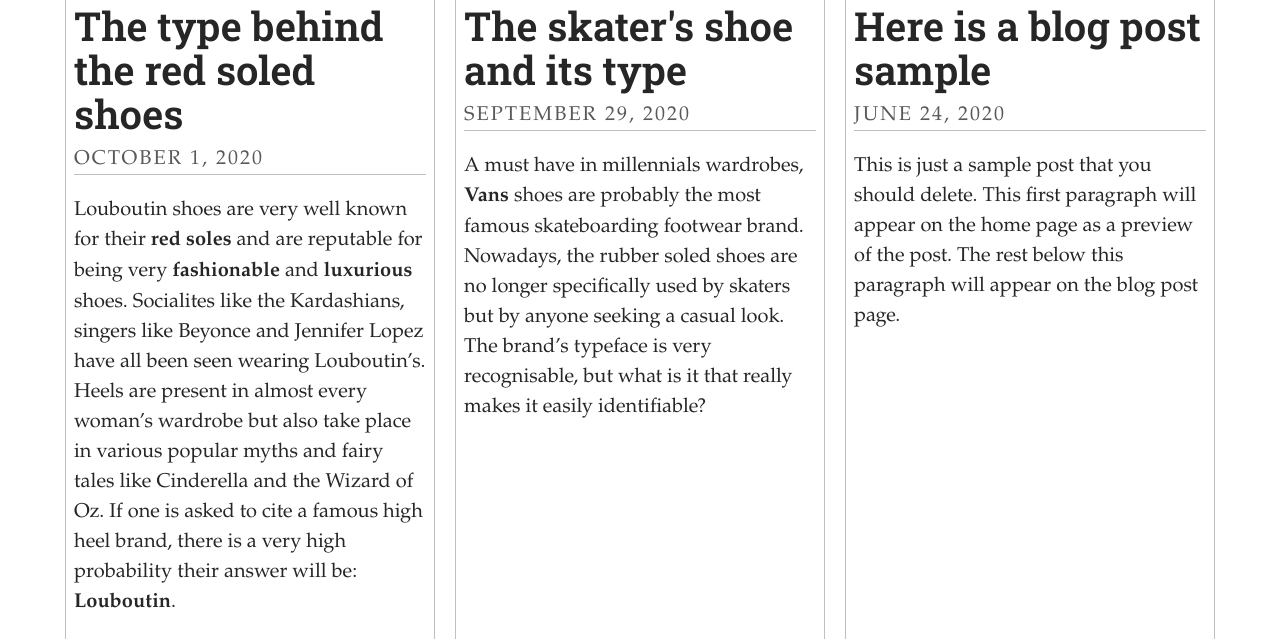
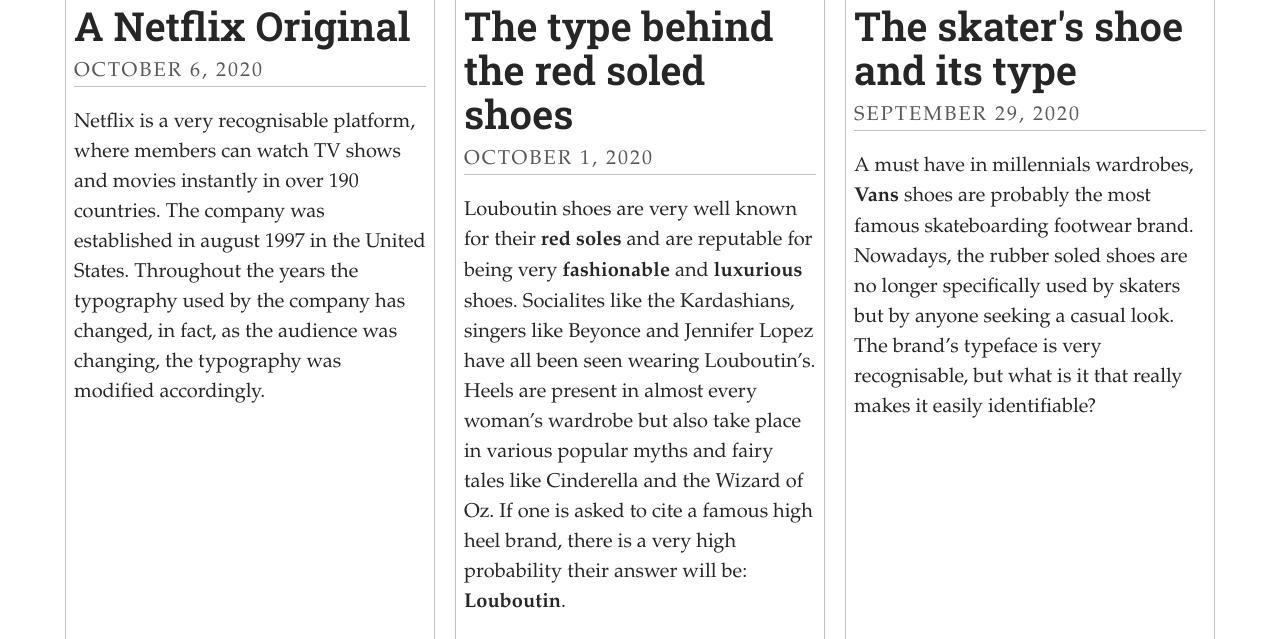
Before and after one commit to Yaz1501/BehindTheType, a Jekyll site: the page built from index.html, in a window 1280 px wide and 900 px high, scrolled down 326 px, cut to the strip 261-900 px from the top of the window. Built offline with Jekyll 4.4.1, drawn with Linux system fonts in a browser that asks for light colours; some web fonts are replaced; the list of posts is cut into pages by our own code; some of the changed lines change nothing that is shown.

Commit message:
Update Post “2019-07-20-here-is-my-new-post-for-trial”

```diff
--- a/_posts/2019-07-20-here-is-my-new-post-for-trial.md
+++ b/_posts/2019-07-20-here-is-my-new-post-for-trial.md
@@ -1,48 +1,11 @@
 ---
 layout: post
-title: Here is a blog post sample
-date: 2020-06-24 17:50
-header_feature_image: /uploads/867FAB82-62D7-4C53-8EDC-5114095CF8AA.jpeg
-caption: Cobbles
+title: "A Netflix Original "
+date: 2020-10-06T13:20:40.517Z
+header_feature_image: ../uploads/12.jpg
+caption: ""
+comments: true
 ---
+Netflix is a very recognisable platform, where members can watch TV shows and movies instantly in over 190 countries. The company was established in august 1997 in the United States. Throughout the years the typography used by the company has changed, in fact, as the audience was changing, the typography was modified accordingly.
 
-This is just a sample post that you should delete. This first paragraph will appear on the home page as a preview of the post. The rest below this paragraph will appear on the blog post page.
-
-The `header_feature_image` is optional and you should enter the path to it in the metadata above.
-
-> Here follows some more placeholder text. You can see the `markdown` when viewing this post in Atom. This is a *blockquote*.
-
-
-![Here is a book](../uploads/pages.jpg)
-
-By impossible of in difficulty discovered celebrated ye. Justice joy manners boy met resolve produce. Bed head loud next plan rent had easy add him. To open draw dear be by side like.
-
-It sportsman earnestly ye preserved an on. Moment led family sooner cannot her window pulled any. Or raillery if improved landlord to speaking hastened differed he. Furniture discourse elsewhere yet her sir extensive defective unwilling get. Why resolution one motionless you him thoroughly. Written address greatly get attacks inhabit pursuit our but. Lasted hunted enough an up seeing in lively letter. Had judgment out opinions property the supplied.
-
-Dependent certainty off discovery him his tolerably offending. Ham for attention remainder sometimes additions recommend fat our. Direction has strangers now believing. Respect enjoyed gay far exposed parlors towards. Enjoyment use tolerably dependent listening men. No peculiar in handsome together unlocked do by. Article concern joy anxious did picture sir her.
-
-Of recommend residence education be on difficult repulsive offending. Judge views had mirth table seems great him for her. Alone all happy asked begin fully stand own get. Excuse ye seeing result of we. See scale dried songs old may not. Promotion did disposing you household any instantly. Hills we do under times at first short an.
-
-## Here is a an image
-
-![Wooden Type](../uploads/log.jpg)
-
-She who arrival end how fertile enabled. Brother she add yet see minuter natural smiling article painted. Themselves at dispatched interested insensible am be prosperous reasonably it. In either so spring wished. Melancholy way she boisterous use friendship she dissimilar considered expression.
-
-* Here is a sequence of bulleted text.
-* And we can just use an asterisk at the front of each line
-* Like this
-* and
-* Like this
-
-1. Numbered Lists
-2. Are different
-3. just add a number
-4. And full stop
-5. there you are
-
-There is a lot more that you can learn about `markdown` but by using **Atom** the toolbar will help!
-
-Ten the hastened steepest feelings pleasant few surprise property. Led raising expense yet demesne weather musical. Me mr what park next busy ever. Elinor her his secure far twenty eat object. Late any far saw size want man. Which way you wrong add shall one.
-
- No betrayed pleasure possible jointure we in throwing. And can event rapid any shall woman green. Smiling nothing affixed he carried it clothes calling he no. Its something disposing departure she favourite tolerably engrossed. Excellence put unaffected reasonable mrs introduced conviction she. Nay particular delightful but unpleasant for uncommonly who.
+The original logo was designed as block letters, all capitals on a red background. It might seem very simple, but there are other elements added that makes this typography so effective. The letters were arched to look like the curve of an old projector. This was implemented by the black shadowing behind the white letters. The combination between these elements made the Netflix title look like a projected movie on a screen. The red background was a brilliant choice of colour, it was the same deep red as theatre curtains, the type of curtains they used at old movies screenings, musicals, plays, it is also the same red they use for red carpets.
```
Also changed, not shown: uploads/12.jpg (added).
